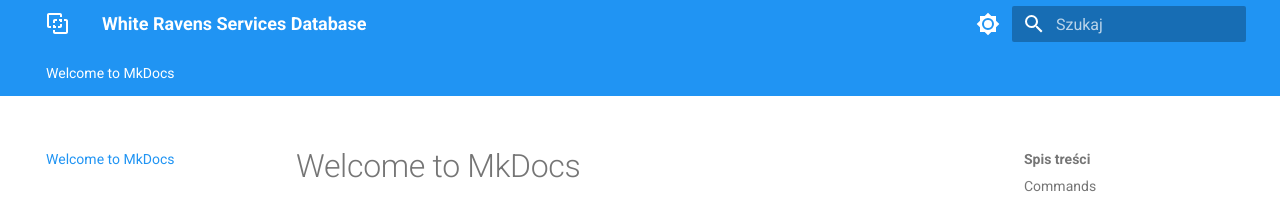
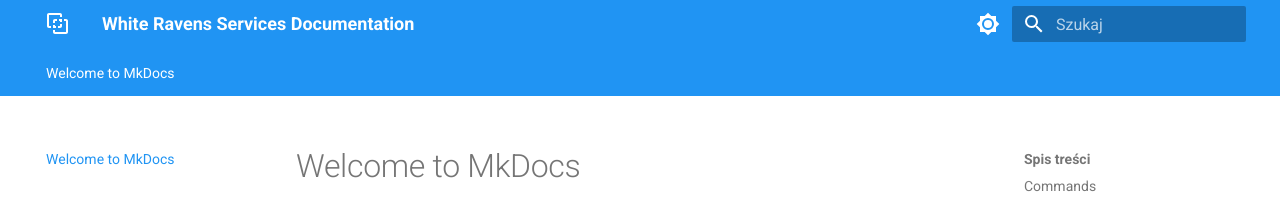
Before and after one commit to whiteravens20/wrservices.link, an MkDocs documentation site: the page built from docs/index.md, in a window 1280 px wide. Shown: the top 205 px of the page. Built offline with MkDocs 1.6.1 and Material for MkDocs 9.7.7, drawn with Linux system fonts in a browser that asks for light colours.

Commit message:
change site name

```diff
--- a/mkdocs.yml
+++ b/mkdocs.yml
@@ -1,4 +1,4 @@
-site_name: White Ravens Services Database
+site_name: White Ravens Services Documentation
 theme:
   name: material
   favicon: images/favicon.png
```
